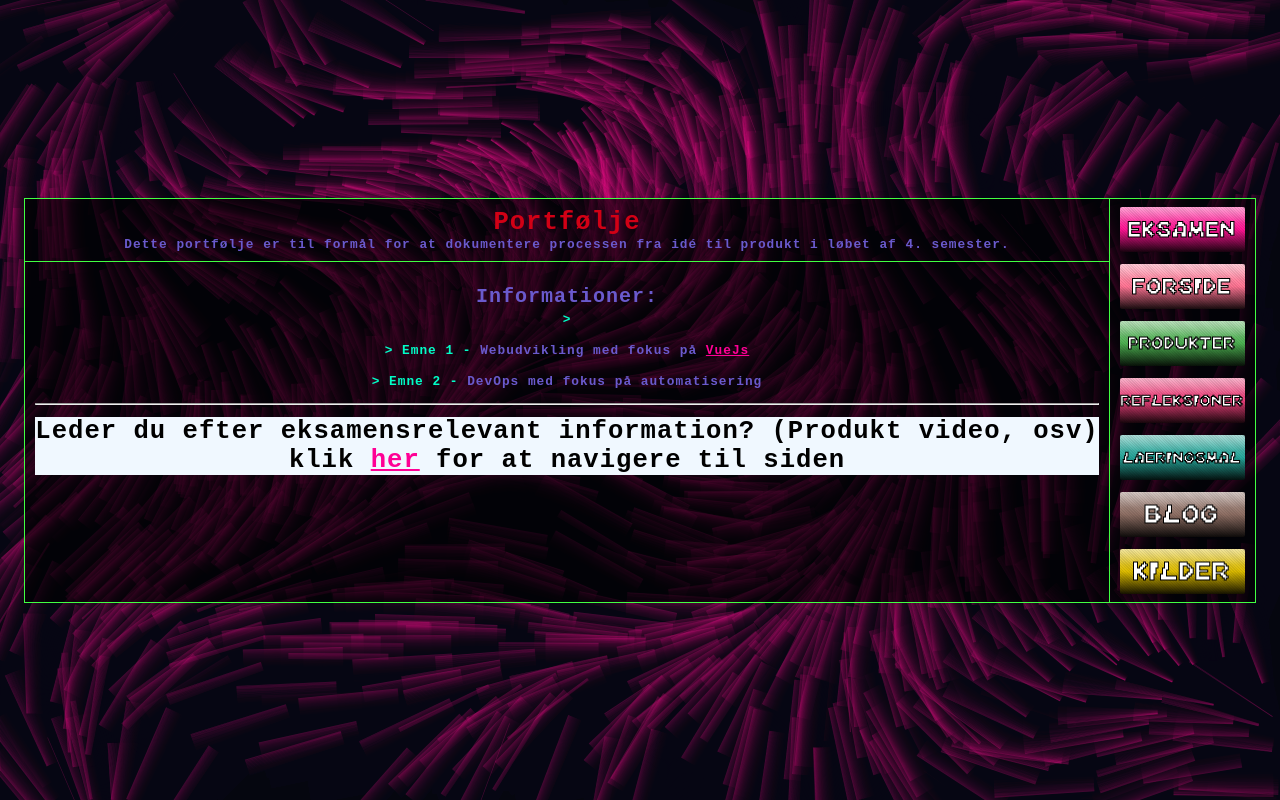
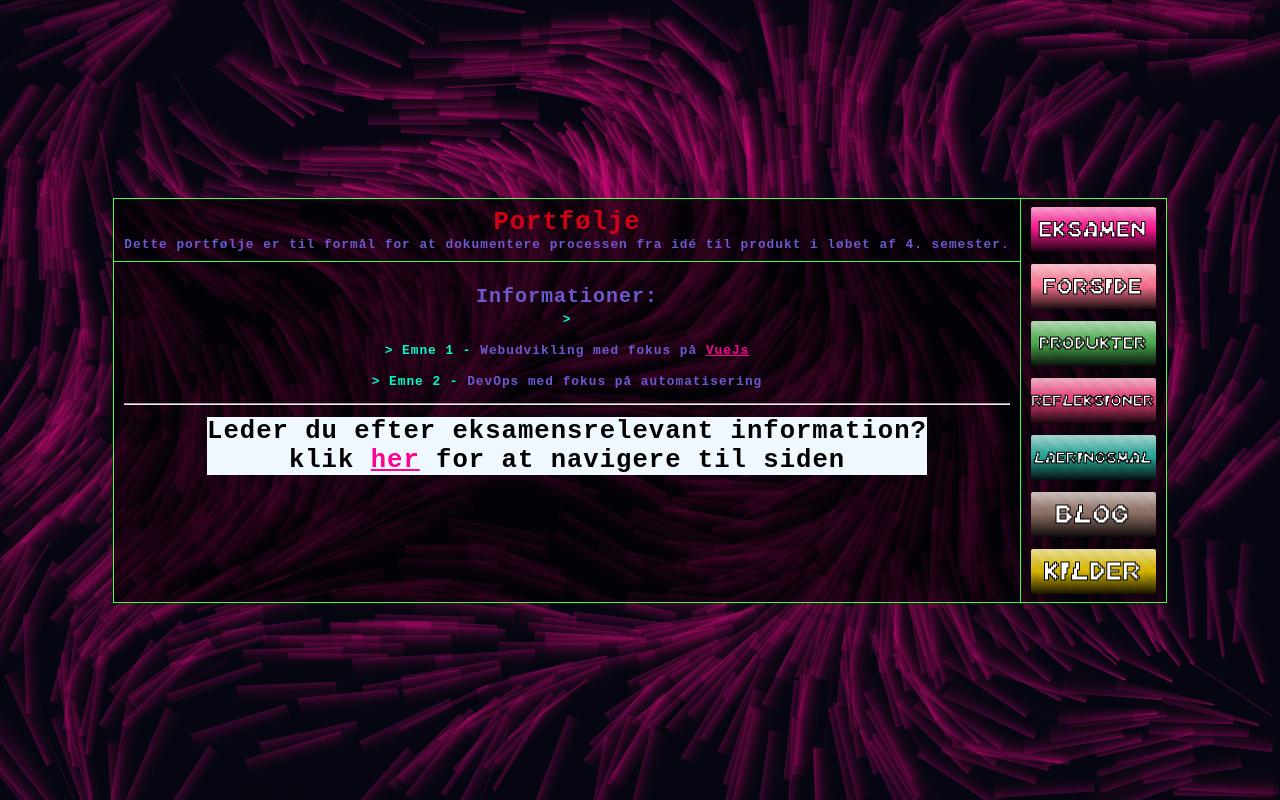
Before and after one commit to Gatherer4466/gatherer4466.github.io, a Vue app: page / in a window 1280 px wide. Built offline with nearby package versions, Linux system fonts and the light colour scheme.

Commit message:
chore: remove product video and update README

```diff
--- a/src/features/exam/data.json
+++ b/src/features/exam/data.json
@@ -2,17 +2,6 @@
   "ExamInformation": [
     {
       "id": 1,
-      "slug":"product-video",
-      "title": "Produkt Video",
-      "blocks": [
-        {
-          "type": "youtube",
-          "embedUrl": "https://www.youtube.com/embed/M_AswYSks0s?si=v4WizVrFqrOURrnx"
-        }
-      ]
-    },
-    {
-      "id": 2,
       "title": "Beskrivelse af emne: webudivikling med vue",
       "blocks": [
         {
--- a/src/views/HomeView.vue
+++ b/src/views/HomeView.vue
@@ -1,7 +1,7 @@
 <template>
   <div class="wrapper">
     <h1 class="message">
-      Leder du efter eksamensrelevant information? (Produkt video, osv)<br />
+      Leder du efter eksamensrelevant information?<br />
       klik <span><a href="/#/fremhaevet">her</a></span> for at navigere til siden
     </h1>
 
```
Also changed, not shown: 1 other file (tests, documents, lock files or other folders).
